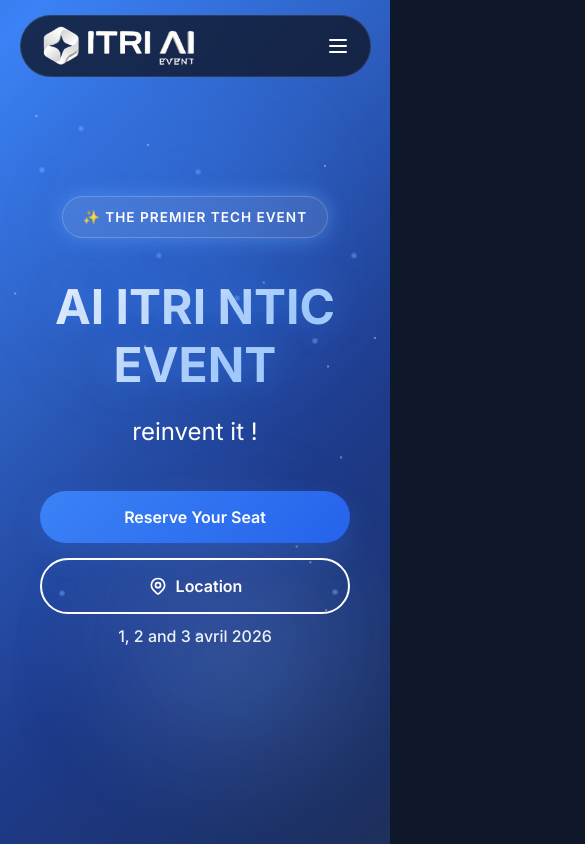
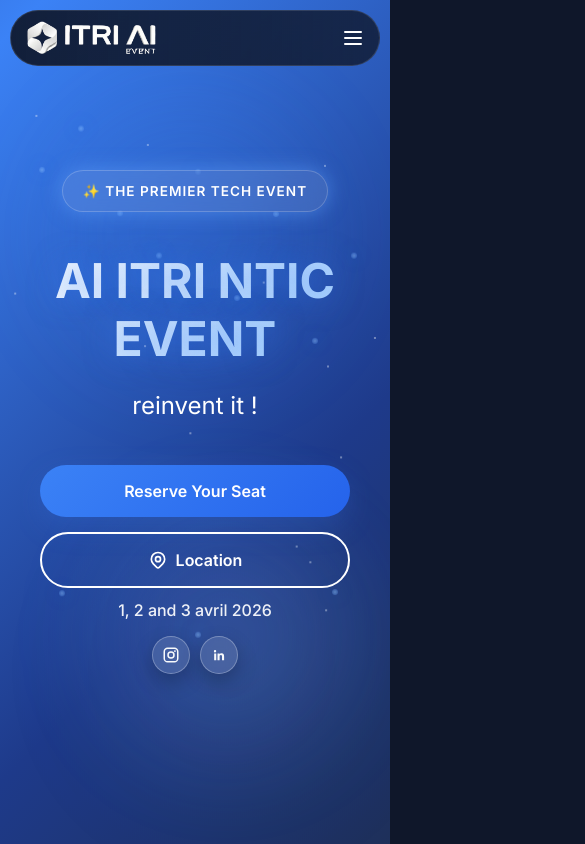
Before and after one commit to Adnanfahsi01/Itri_front-end, a React (Vite) app: page / in a window 390 px wide. Shown: the top 844 px of the page, 585 px wide, since content can reach past the window. Built offline with nearby package versions, Linux system fonts and the light colour scheme; no server answers.

Commit message:
Fix navbar responsiveness and add hero social links

```diff
--- a/src/components/Navbar.css
+++ b/src/components/Navbar.css
@@ -1,30 +1,35 @@
 .navbar-floating {
   position: fixed;
   top: 0;
+  left: 0;
+  right: 0;
   width: 100%;
   display: flex;
   justify-content: center;
   z-index: 1000;
-  padding: 15px 0;
+  padding: 12px 12px 0;
 }
 
 .navbar-floating-content {
+  position: relative;
   display: flex;
   justify-content: space-between;
   align-items: center;
-  width: 90%;
-  max-width: 1200px;
-  background: rgba(15, 23, 42, 0.8);
-  backdrop-filter: blur(10px);
-  -webkit-backdrop-filter: blur(10px);
+  width: min(1200px, calc(100% - 24px));
+  box-sizing: border-box;
+  background: linear-gradient(90deg, rgba(15, 23, 42, 0.92), rgba(15, 23, 42, 0.78));
+  backdrop-filter: blur(12px);
+  -webkit-backdrop-filter: blur(12px);
   padding: 10px 20px;
   border-radius: 50px;
-  border: 1px solid rgba(255, 255, 255, 0.1);
+  border: 1px solid rgba(255, 255, 255, 0.12);
+  overflow: hidden;
 }
 
 .navbar-floating-logo img {
   height: 40px;
   width: auto;
+  max-width: min(42vw, 190px);
 }
 
 .navbar-floating-links {
@@ -52,6 +57,7 @@
   border-radius: 50px;
   text-decoration: none;
   font-weight: 600;
+  white-space: nowrap;
   transition: background 0.3s;
 }
 
@@ -64,6 +70,20 @@
 }
 
 @media (max-width: 768px) {
+  .navbar-floating {
+    padding: 10px 10px 0;
+  }
+
+  .navbar-floating-content {
+    width: 100%;
+    padding: 10px 14px;
+  }
+
+  .navbar-floating-logo img {
+    height: 34px;
+    max-width: 150px;
+  }
+
   .navbar-floating-menu {
     display: block;
     color: white;
@@ -79,12 +99,16 @@
     display: flex;
     flex-direction: column;
     position: absolute;
-    top: 70px;
-    left: 5%;
-    width: 90%;
-    background: #0f172a;
-    padding: 20px;
+    top: calc(100% + 10px);
+    left: 0;
+    right: 0;
+    width: 100%;
+    background: rgba(15, 23, 42, 0.96);
+    backdrop-filter: blur(12px);
+    -webkit-backdrop-filter: blur(12px);
+    padding: 16px;
     border-radius: 20px;
+    border: 1px solid rgba(255, 255, 255, 0.12);
     box-shadow: 0 10px 30px rgba(0, 0, 0, 0.5);
   }
 }
--- a/src/index.css
+++ b/src/index.css
@@ -16,6 +16,14 @@
   -moz-osx-font-smoothing: grayscale;
   background-color: #0f172a;
   color: #f8fafc;
+}
+
+html,
+body,
+#root {
+  width: 100%;
+  max-width: 100%;
+  overflow-x: hidden;
 }
 
 /* Smooth transitions for all interactive elements */
--- a/src/pages/home/Hero.jsx
+++ b/src/pages/home/Hero.jsx
@@ -72,6 +72,32 @@
           </button>
         </div>
         <p className="hero-event-dates">1, 2 and 3 avril 2026</p>
+
+        <div className="hero-socials" aria-label="Social media links">
+          <a
+            href="https://www.instagram.com/itri_ai_event?utm_source=ig_web_button_share_sheet&igsh=ZDNlZDc0MzIxNw=="
+            target="_blank"
+            rel="noreferrer noopener"
+            className="hero-social-link"
+            aria-label="Instagram"
+          >
+            <svg viewBox="0 0 24 24" fill="currentColor" aria-hidden="true">
+              <path d="M7.5 2h9A5.5 5.5 0 0 1 22 7.5v9a5.5 5.5 0 0 1-5.5 5.5h-9A5.5 5.5 0 0 1 2 16.5v-9A5.5 5.5 0 0 1 7.5 2Zm0 2A3.5 3.5 0 0 0 4 7.5v9A3.5 3.5 0 0 0 7.5 20h9a3.5 3.5 0 0 0 3.5-3.5v-9A3.5 3.5 0 0 0 16.5 4h-9Zm9.75 1.5a1.25 1.25 0 1 1 0 2.5 1.25 1.25 0 0 1 0-2.5ZM12 7a5 5 0 1 1 0 10 5 5 0 0 1 0-10Zm0 2a3 3 0 1 0 0 6 3 3 0 0 0 0-6Z" />
+            </svg>
+          </a>
+
+          <a
+            href="https://www.linkedin.com/in/ai-itri-ntic-event-15ba803a7"
+            target="_blank"
+            rel="noreferrer noopener"
+            className="hero-social-link"
+            aria-label="LinkedIn"
+          >
+            <svg viewBox="0 0 24 24" fill="currentColor" aria-hidden="true">
+              <path d="M6.94 8.5A1.56 1.56 0 1 1 6.93 5.4a1.56 1.56 0 0 1 .01 3.1ZM5.56 9.9h2.77V19H5.56V9.9Zm4.6 0h2.66v1.24h.04c.37-.7 1.27-1.44 2.62-1.44 2.8 0 3.32 1.84 3.32 4.24V19h-2.77v-4.5c0-1.07-.02-2.45-1.5-2.45-1.5 0-1.73 1.16-1.73 2.37V19h-2.77V9.9Z" />
+            </svg>
+          </a>
+        </div>
       </div>
     </section>
   );
--- a/src/pages/home/Home.css
+++ b/src/pages/home/Home.css
@@ -224,6 +224,41 @@
   color: rgba(255, 255, 255, 0.92);
   text-align: center;
   animation: fadeInUp 1.2s ease-out 0.9s both;
+}
+
+.hero-socials {
+  margin-top: 14px;
+  display: flex;
+  align-items: center;
+  justify-content: center;
+  gap: 10px;
+}
+
+.hero-social-link {
+  width: 42px;
+  height: 42px;
+  border-radius: 999px;
+  display: inline-flex;
+  align-items: center;
+  justify-content: center;
+  color: #f8fafc;
+  border: 1px solid rgba(255, 255, 255, 0.28);
+  background: rgba(255, 255, 255, 0.12);
+  backdrop-filter: blur(6px);
+  -webkit-backdrop-filter: blur(6px);
+  box-shadow: 0 8px 20px rgba(0, 0, 0, 0.24);
+  transition: transform 0.2s ease, background 0.2s ease, border-color 0.2s ease;
+}
+
+.hero-social-link svg {
+  width: 20px;
+  height: 20px;
+}
+
+.hero-social-link:hover {
+  transform: translateY(-2px) scale(1.05);
+  background: rgba(255, 255, 255, 0.2);
+  border-color: rgba(255, 255, 255, 0.5);
 }
 
 .btn {
@@ -753,6 +788,13 @@
    ============================================= */
 
 @media (max-width: 768px) {
+  .hero-section,
+  .hero-content {
+    width: 100%;
+    max-width: 100%;
+    overflow-x: clip;
+  }
+
   .hero-section {
     padding: 60px 20px;
     min-height: auto;
@@ -773,6 +815,16 @@
 
   .hero-event-dates {
     margin-top: 10px;
+  }
+
+  .hero-social-link {
+    width: 38px;
+    height: 38px;
+  }
+
+  .hero-social-link svg {
+    width: 18px;
+    height: 18px;
   }
 
   .btn {
```
Also changed, not shown: 6 other files (tests, documents, lock files or other folders).
